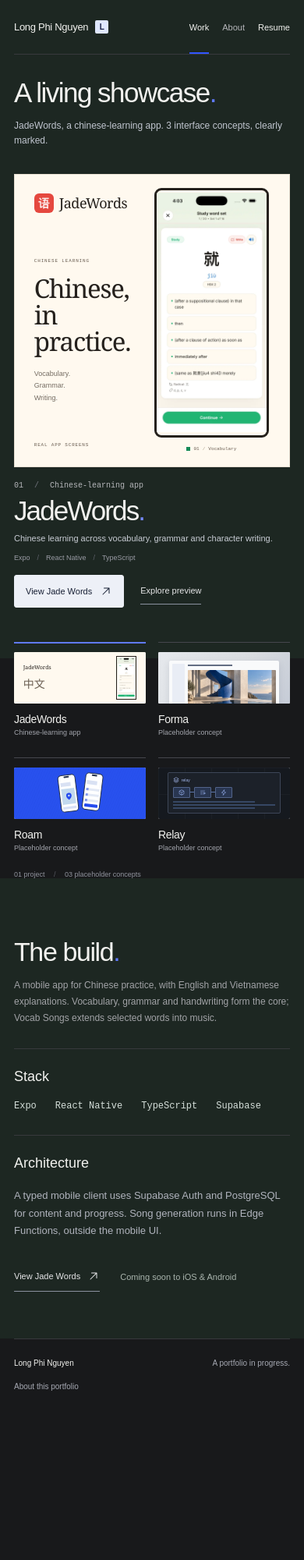
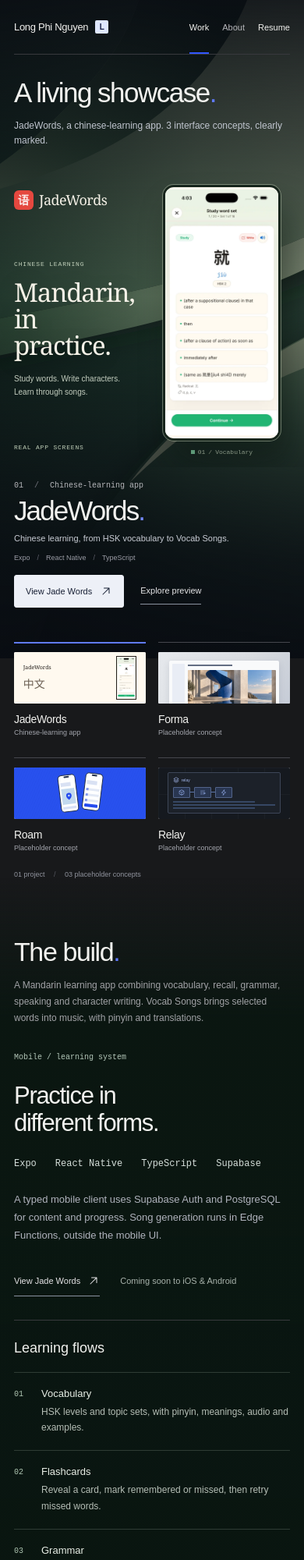
Before and after one commit to philspaces/portfolio, an Astro site: page / in a window 390 px wide. Shown: the top 2000 px of the page at 78% size. Before the commit the page ends 1808 px from the top, so only its background shows below. Built offline with nearby package versions, Linux system fonts and the light colour scheme; Astro itself is replaced by a stand-in of ours.

Commit message:
fix: restore immersive JadeWords showcase

```diff
--- a/src/App.tsx
+++ b/src/App.tsx
@@ -156,8 +156,8 @@ function RealProjectDetails({ project }: { project: RealProject }) {
   return <section className="details-section real-project-details" aria-labelledby="details-heading">
     <div className="details-heading"><h2 id="details-heading">The build<span>.</span></h2><p>{project.description}</p></div>
     <div className="real-details-grid">
-      <div><h3>Stack</h3><ul className="stack-list">{project.stack.map(item => <li key={item}>{item}</li>)}</ul></div>
-      <div><h3>Architecture</h3><p>{project.architectureNote}</p><div className="real-product-link"><WebsiteLink project={project} className="button-text" /><span>{project.availability}</span></div></div>
+      <aside className="real-build-note"><span className="build-kicker">Mobile / learning system</span><h3>Practice in<br />different forms.</h3><ul className="stack-list" aria-label="Technology stack">{project.stack.map(item => <li key={item}>{item}</li>)}</ul><p>{project.architectureNote}</p><div className="real-product-link"><WebsiteLink project={project} className="button-text" /><span>{project.availability}</span></div></aside>
+      <div className="real-feature-list"><h3>Learning flows</h3><dl>{project.features.map((feature, index) => <div key={feature.title}><span className="feature-number" aria-hidden="true">{String(index + 1).padStart(2, '0')}</span><dt>{feature.title}</dt><dd>{feature.detail}</dd></div>)}</dl></div>
     </div>
   </section>;
 }
--- a/src/JadeShowcase.tsx
+++ b/src/JadeShowcase.tsx
@@ -66,7 +66,7 @@ function JadeComposition({ interactive }: { interactive: boolean }) {
     <div className={`jade-board${previewOpen ? ' jade-board--film' : ''}`}>
       <div className="jade-editorial" aria-hidden={!interactive}>
         <BrandMark />
-        <div className="jade-editorial-copy"><span className="jade-eyebrow">CHINESE LEARNING</span><h3>Chinese,<br />in practice.</h3><p>Vocabulary.<br />Grammar.<br />Writing.</p></div>
+        <div className="jade-editorial-copy"><span className="jade-eyebrow">CHINESE LEARNING</span><h3>Mandarin,<br />in practice.</h3><p>Study words. Write characters.<br />Learn through songs.</p></div>
         <span className="jade-editorial-note">REAL APP SCREENS</span>
       </div>
 
--- a/src/backdrop.css
+++ b/src/backdrop.css
@@ -61,9 +61,13 @@
   background: linear-gradient(115deg, rgb(11 33 79 / .38), transparent 68%);
 }
 
-.backdrop-jade .backdrop-fallback { background: #1d2722; }
-.backdrop-jade .backdrop-tint { background: none; }
-.portfolio-backdrop[data-project='jade-words'] .backdrop-legibility { background: none; }
+.backdrop-jade .backdrop-art { object-position: 50% 50%; }
+.backdrop-jade .backdrop-fallback {
+  background:
+    radial-gradient(ellipse at 86% 20%, #53664e, transparent 53%),
+    linear-gradient(135deg, #12291f, #31553b 55%, #11241b);
+}
+.backdrop-jade .backdrop-tint { background: linear-gradient(90deg, rgb(6 18 13 / .28), transparent 65%); }
 
 .backdrop-network-art { overflow: hidden; background: #111722; perspective: 850px; }
 .backdrop-network-grid {
@@ -135,6 +139,7 @@
 @media (max-width: 700px) {
   .backdrop-architecture .backdrop-art { object-position: 39% 54%; }
   .backdrop-coast .backdrop-art { object-position: 71% 58%; }
+  .backdrop-jade .backdrop-art { object-position: 57% 50%; }
   .backdrop-network-grid { background-size: 56px 56px; inset: -10% -65%; }
   .backdrop-network-plane { width: 105vw; height: 32vh; }
   .plane-primary { left: 47%; top: 38%; }
--- a/src/jade-showcase.css
+++ b/src/jade-showcase.css
@@ -1,8 +1,8 @@
 .jade-showcase {
   --jade-paper: #fff9ef;
-  --jade-ink: #25211d;
-  --jade-muted: #756d63;
-  --jade-line: #e8dfd2;
+  --jade-ink: #f5f1e7;
+  --jade-muted: #c3cdbf;
+  --jade-line: rgb(195 211 186 / .25);
   width: 100%;
   height: 100%;
   padding: 18px 48px 0;
@@ -11,43 +11,43 @@
   align-items: center;
   color: var(--jade-ink);
 }
-.jade-board { position: relative; width: min(1120px, 100%); height: 100%; max-height: 560px; background: var(--jade-paper); border: 1px solid var(--jade-line); display: grid; grid-template-columns: 1fr .85fr .65fr; align-items: center; column-gap: 3%; padding: 22px 5%; overflow: hidden; }
+.jade-board { position: relative; width: min(1120px, 100%); height: 100%; max-height: 560px; display: grid; grid-template-columns: 1fr .85fr .65fr; align-items: center; column-gap: 3%; padding: 24px 0; }
 .jade-editorial { height: 100%; display: flex; flex-direction: column; justify-content: space-between; min-width: 0; padding-block: 7px; }
 .jade-brand { display: flex; align-items: center; gap: 11px; font-family: Georgia, 'Times New Roman', serif; font-size: clamp(19px, 2vw, 27px); letter-spacing: -.6px; }
 .jade-brand img { width: 38px; height: 38px; border-radius: 9px; object-fit: contain; }
-.jade-eyebrow, .jade-editorial-note { font-family: 'Geist Mono Variable', monospace; font-size: 8px; letter-spacing: 1.25px; color: #695d51; }
-.jade-editorial-copy h3 { margin-top: 17px; font-family: Georgia, 'Times New Roman', serif; font-size: clamp(30px, 4.4vw, 61px); font-weight: 400; line-height: 1.03; letter-spacing: -2.1px; }
-.jade-editorial-copy p { margin-top: 22px; font-size: 11px; line-height: 1.7; color: var(--jade-muted); }
+.jade-eyebrow, .jade-editorial-note { font-family: 'Geist Mono Variable', monospace; font-size: 9px; letter-spacing: 1.25px; color: #c1d0ba; }
+.jade-editorial-copy h3 { margin-top: 17px; font-family: Georgia, 'Times New Roman', serif; font-size: clamp(30px, 4.4vw, 61px); font-weight: 400; line-height: 1.03; letter-spacing: -2.1px; text-shadow: 0 3px 28px rgb(5 19 11 / .24); }
+.jade-editorial-copy p { margin-top: 22px; font-size: 12px; line-height: 1.7; color: var(--jade-muted); }
 .jade-primary-screen { height: 100%; min-height: 0; display: flex; align-items: center; justify-content: center; flex-direction: column; gap: 9px; position: relative; z-index: 2; }
-.jade-device { position: relative; height: calc(100% - 20px); max-width: 100%; aspect-ratio: 600 / 1304; border: 4px solid var(--jade-ink); border-radius: 11px; background: var(--jade-paper); }
+.jade-device { position: relative; height: calc(100% - 20px); max-width: 100%; aspect-ratio: 600 / 1304; border: 5px solid #17251c; border-radius: 22px; background: var(--jade-paper); box-shadow: 0 0 0 1px rgb(202 216 188 / .45), 12px 28px 40px rgb(4 16 9 / .4); }
 .jade-screen-layer { position: absolute; inset: 0; opacity: 0; transition: opacity .55s cubic-bezier(.22, 1, .36, 1); pointer-events: none; }
 .jade-screen-layer.is-current { opacity: 1; }
 .jade-device img, .jade-secondary-screen img, .jade-mini-screen img { width: 100%; height: 100%; object-fit: contain; display: block; }
-.jade-device img { border-radius: 7px; }
-.jade-screen-caption { display: flex; align-items: center; gap: 7px; flex: 0 0 11px; font-family: 'Geist Mono Variable', monospace; font-size: 8px; color: #695d51; }
-.jade-screen-caption > span:not(.jade-dot) { color: #b2a28e; }
-.jade-dot { width: 5px; height: 5px; background: #168a57; display: inline-block; }
+.jade-device img { border-radius: 17px; }
+.jade-screen-caption { display: flex; align-items: center; gap: 7px; flex: 0 0 11px; font-family: 'Geist Mono Variable', monospace; font-size: 9px; color: #c1d0ba; }
+.jade-screen-caption > span:not(.jade-dot) { color: #b8c2ab; }
+.jade-dot { width: 5px; height: 5px; background: #7ecca1; display: inline-block; }
 .jade-dot--blue { background: #2277d6; }
 .jade-dot--cinnabar { background: #e5483f; }
 .jade-secondary-screens { height: 100%; min-height: 0; position: relative; display: flex; align-items: center; justify-content: center; }
-.jade-secondary-screen { height: 65%; aspect-ratio: 600 / 1304; flex-shrink: 0; background: #fff; border: 1px solid #d9d0c3; position: absolute; }
-.jade-secondary-screen--grammar { left: -13%; top: 7%; transform: rotate(-6deg); }
-.jade-secondary-screen--writing { right: -6%; bottom: 6%; transform: rotate(5deg); }
+.jade-secondary-screen { height: 72%; aspect-ratio: 600 / 1304; flex-shrink: 0; background: #fff9ef; border: 4px solid #1a2a1e; border-radius: 18px; position: absolute; overflow: hidden; box-shadow: 0 0 0 1px rgb(202 216 188 / .3), 10px 25px 40px rgb(4 16 9 / .35); }
+.jade-secondary-screen--grammar { left: -17%; top: 4%; transform: rotate(-8deg); }
+.jade-secondary-screen--writing { right: -6%; bottom: 4%; height: 68%; transform: rotate(7deg); }
 .jade-screen-fallback { height: 100%; width: 100%; display: flex; align-items: center; justify-content: center; flex-direction: column; gap: 10px; color: #756d63; background: #f4efe4; text-align: center; padding: 12px; font-size: 12px; }
 .jade-screen-fallback small { font-size: 9px; line-height: 1.5; }
 .jade-showcase--interactive { padding-top: 90px; padding-bottom: 157px; }
-.jade-showcase--interactive .jade-board { padding-top: 25px; padding-bottom: 83px; max-height: 690px; }
-.jade-viewer-controls { position: absolute; left: 5%; right: 5%; bottom: 20px; padding-top: 15px; border-top: 1px solid var(--jade-line); display: flex; justify-content: space-between; align-items: center; gap: 16px; }
+.jade-showcase--interactive .jade-board { padding-top: 15px; padding-bottom: 80px; max-height: 690px; }
+.jade-viewer-controls { position: absolute; left: 0; right: 0; bottom: 4px; padding-top: 15px; border-top: 1px solid var(--jade-line); display: flex; justify-content: space-between; align-items: center; gap: 16px; }
 .jade-screen-buttons { display: flex; gap: 4px; }
-.jade-screen-buttons button, .jade-preview-button { min-height: 36px; border: 1px solid transparent; background: transparent; color: #62564b; border-radius: 3px; padding: 9px 12px; font-size: 10px; display: inline-flex; align-items: center; justify-content: center; gap: 7px; }
-.jade-screen-buttons button[aria-pressed='true'] { border-color: #d4c8b8; color: var(--jade-ink); background: #f4efe4; }
-.jade-screen-buttons button:hover, .jade-preview-button:hover { background: #f4efe4; color: var(--jade-ink); }
-.jade-showcase button:focus-visible, .jade-showcase video:focus-visible { outline: 2px solid #168a57; outline-offset: 3px; }
+.jade-screen-buttons button, .jade-preview-button { min-height: 44px; border: 1px solid transparent; background: transparent; color: #d3deca; border-radius: 3px; padding: 10px 14px; font-size: 11px; display: inline-flex; align-items: center; justify-content: center; gap: 7px; }
+.jade-screen-buttons button[aria-pressed='true'] { border-color: #98ad8b; color: var(--jade-ink); background: rgb(9 25 16 / .48); }
+.jade-screen-buttons button:hover, .jade-preview-button:hover { background: rgb(9 25 16 / .65); color: var(--jade-ink); }
+.jade-showcase button:focus-visible, .jade-showcase video:focus-visible { outline: 2px solid #c0d9a9; outline-offset: 3px; }
 .jade-board--film { grid-template-columns: .8fr 2fr; }
 .jade-film { min-height: 0; height: 100%; display: flex; justify-content: center; flex-direction: column; gap: 10px; }
-.jade-film video { width: 100%; max-height: calc(100% - 22px); background: #f4efe4; object-fit: contain; }
-.jade-film-note { font-family: 'Geist Mono Variable', monospace; color: #756d63; font-size: 8px; text-align: center; }
-.jade-film-fallback { min-height: 190px; height: 100%; display: flex; align-items: center; justify-content: center; flex-direction: column; gap: 13px; text-align: center; color: #756d63; font-size: 13px; }
+.jade-film video { width: 100%; max-height: calc(100% - 22px); background: #15271b; object-fit: contain; }
+.jade-film-note { font-family: 'Geist Mono Variable', monospace; color: #c1d0ba; font-size: 9px; text-align: center; }
+.jade-film-fallback { min-height: 190px; height: 100%; display: flex; align-items: center; justify-content: center; flex-direction: column; gap: 13px; text-align: center; color: #c1d0ba; font-size: 13px; }
 .jade-film-fallback span { max-width: 30ch; font-size: 11px; line-height: 1.6; }
 .jade-mini { height: 100%; width: 100%; background: #fff9ef; display: flex; align-items: center; justify-content: space-between; padding: 5px 12% 5px 10%; overflow: hidden; }
 .jade-mini-wordmark { font-family: Georgia, 'Times New Roman', serif; font-size: 8px; color: #25211d; display: flex; flex-direction: column; gap: 6px; }
@@ -64,29 +64,29 @@
 }
 @media (max-width: 767px) {
   .jade-showcase { padding: 7px 18px 0; }
-  .jade-board { padding: 17px 7%; grid-template-columns: .9fr 1fr; column-gap: 6%; max-height: 510px; }
+  .jade-board { padding: 14px 0; grid-template-columns: .9fr 1fr; column-gap: 6%; max-height: 510px; }
   .jade-brand { font-size: 18px; gap: 7px; letter-spacing: -.5px; }
   .jade-brand img { width: 25px; height: 25px; border-radius: 6px; }
-  .jade-eyebrow { font-size: 6px; letter-spacing: .85px; }
+  .jade-eyebrow { font-size: 8px; letter-spacing: .85px; }
   .jade-editorial-copy h3 { font-size: 33px; letter-spacing: -1.2px; margin-top: 13px; }
-  .jade-editorial-copy p { font-size: 9px; margin-top: 17px; }
-  .jade-editorial-note { font-size: 6px; letter-spacing: .8px; }
+  .jade-editorial-copy p { font-size: 10px; margin-top: 17px; }
+  .jade-editorial-note { font-size: 8px; letter-spacing: .8px; }
   .jade-secondary-screens { display: none; }
-  .jade-device { border-width: 3px; border-radius: 9px; }
-  .jade-device img { border-radius: 6px; }
-  .jade-screen-caption { font-size: 6px; gap: 4px; }
+  .jade-device { border-width: 3px; border-radius: 14px; }
+  .jade-device img { border-radius: 11px; }
+  .jade-screen-caption { font-size: 8px; gap: 4px; }
   .jade-showcase--interactive { padding-top: 76px; padding-bottom: 185px; }
-  .jade-showcase--interactive .jade-board { padding-top: 17px; padding-bottom: 100px; column-gap: 0; grid-template-columns: 1fr; }
-  .jade-showcase--interactive .jade-editorial { height: auto; position: absolute; left: 14px; top: 17px; z-index: 1; }
+  .jade-showcase--interactive .jade-board { padding-top: 32px; padding-bottom: 105px; column-gap: 0; grid-template-columns: 1fr; max-height: none; }
+  .jade-showcase--interactive .jade-editorial { height: auto; position: absolute; left: 0; top: 0; z-index: 1; }
   .jade-showcase--interactive .jade-editorial-copy, .jade-showcase--interactive .jade-editorial-note { display: none; }
   .jade-showcase--interactive .jade-brand { font-size: 14px; }
   .jade-showcase--interactive .jade-brand img { width: 22px; height: 22px; }
-  .jade-showcase--interactive .jade-primary-screen { margin-top: 25px; height: calc(100% - 25px); }
-  .jade-viewer-controls { left: 14px; right: 14px; bottom: 12px; padding-top: 9px; flex-direction: column; gap: 3px; }
+  .jade-showcase--interactive .jade-primary-screen { height: 100%; }
+  .jade-viewer-controls { left: 0; right: 0; bottom: 0; padding-top: 9px; flex-direction: column; gap: 3px; }
   .jade-screen-buttons { width: 100%; justify-content: center; }
-  .jade-screen-buttons button, .jade-preview-button { min-height: 32px; padding: 8px 10px; font-size: 9px; }
+  .jade-screen-buttons button, .jade-preview-button { min-height: 40px; padding: 8px 12px; font-size: 10px; }
   .jade-board--film .jade-film { margin-top: 25px; height: calc(100% - 25px); }
-  .jade-film-note { font-size: 6px; line-height: 1.5; }
+  .jade-film-note { font-size: 8px; line-height: 1.5; }
   .jade-mini { padding-inline: 7%; }
   .jade-mini-wordmark { font-size: 7px; }
 }
--- a/src/projects.ts
+++ b/src/projects.ts
@@ -25,6 +25,7 @@ export interface RealProject extends ProjectBase {
   website: { url: string; label: string };
   stack: string[];
   architectureNote: string;
+  features: { title: string; detail: string }[];
   availability: string;
 }
 
@@ -50,14 +51,22 @@ export const projects: Project[] = [
     status: 'real',
     title: 'JadeWords',
     category: 'Chinese-learning app',
-    oneLiner: 'Chinese learning across vocabulary, grammar and character writing.',
+    oneLiner: 'Chinese learning, from HSK vocabulary to Vocab Songs.',
     tags: ['Expo', 'React Native', 'TypeScript'],
     kind: 'jade',
-    backdrop: { theme: 'jade' },
-    description: 'A mobile app for Chinese practice, with English and Vietnamese explanations. Vocabulary, grammar and handwriting form the core; Vocab Songs extends selected words into music.',
+    backdrop: { theme: 'jade', asset: 'jade-words/ink-landscape.svg' },
+    description: 'A Mandarin learning app combining vocabulary, recall, grammar, speaking and character writing. Vocab Songs brings selected words into music, with pinyin and translations.',
     website: { url: 'https://jadewords.com/', label: 'View Jade Words' },
     stack: ['Expo', 'React Native', 'TypeScript', 'Supabase'],
     architectureNote: 'A typed mobile client uses Supabase Auth and PostgreSQL for content and progress. Song generation runs in Edge Functions, outside the mobile UI.',
+    features: [
+      { title: 'Vocabulary', detail: 'HSK levels and topic sets, with pinyin, meanings, audio and examples.' },
+      { title: 'Flashcards', detail: 'Reveal a card, mark remembered or missed, then retry missed words.' },
+      { title: 'Grammar', detail: 'Explanations and exercises, example audio, and in-place word lookup with audio.' },
+      { title: 'Character writing', detail: 'Watch stroke order, trace with guidance, then write from memory.' },
+      { title: 'Speaking', detail: 'Hear a Mandarin phrase, speak it, and inspect the recognized text.' },
+      { title: 'Vocab Songs', detail: 'Choose words and a sound preset for style and mood. Follow pinyin, translations and line replay.' },
+    ],
     availability: 'Coming soon to iOS & Android',
   },
   {
--- a/src/styles.css
+++ b/src/styles.css
@@ -99,14 +99,23 @@ main:focus, h1:focus { outline: none; }
 .details-heading h2 { font-size: clamp(33px, 4vw, 52px); letter-spacing: -1.9px; font-weight: 450; }
 .details-heading p { color: var(--muted); font-size: 13px; margin-top: 13px; }
 .real-project-details .details-heading p { max-width: 72ch; line-height: 1.75; }
-.portfolio[data-project='jade-words'] .real-project-details { background: #1d2722; }
-.real-details-grid { display: grid; grid-template-columns: 1fr 1.5fr; gap: 70px; }
+.portfolio[data-project='jade-words'] .real-project-details { background: linear-gradient(180deg, transparent, rgb(9 22 16 / .91) 180px, rgb(9 22 16 / .95)); }
+.real-details-grid { display: grid; grid-template-columns: 1fr 1.5fr; gap: 70px; align-items: start; }
 .real-details-grid > div { border-top: 1px solid var(--line); padding-top: 25px; }
 .real-details-grid h3 { font-size: 18px; font-weight: 450; margin-bottom: 20px; }
 .real-details-grid p { max-width: 60ch; color: #b0b3bd; font-size: 13px; line-height: 1.75; }
 .stack-list { list-style: none; margin: 0; padding: 0; display: flex; flex-wrap: wrap; gap: 12px 24px; font-family: 'Geist Mono Variable', monospace; font-size: 12px; color: #d5dfda; }
 .real-product-link { display: flex; align-items: center; flex-wrap: wrap; gap: 26px; margin-top: 27px; }
 .real-product-link > span { color: #a9b4ad; font-size: 11px; }
+.real-build-note { position: sticky; top: 36px; }
+.build-kicker { font-family: 'Geist Mono Variable', monospace; font-size: 10px; color: #b3c6b8; }
+.real-build-note h3 { font-size: clamp(28px, 3vw, 40px); letter-spacing: -1.3px; line-height: 1.12; margin-top: 26px; }
+.real-build-note .stack-list { margin-block: 28px; }
+.real-feature-list dl { margin: 0; }
+.real-feature-list dl > div { display: grid; grid-template-columns: 24px 140px 1fr; gap: 15px; border-top: 1px solid rgb(176 195 176 / .22); padding: 22px 0; }
+.feature-number { font-family: 'Geist Mono Variable', monospace; font-size: 10px; color: #adc4b1; padding-top: 3px; }
+.real-feature-list dt { font-size: 13px; font-weight: 500; color: #e8eee6; }
+.real-feature-list dd { margin: 0; font-size: 12px; line-height: 1.7; color: #b5beb6; }
 .details-grid { display: grid; grid-template-columns: 1fr 1fr; gap: clamp(50px, 9vw, 145px); align-items: start; }
 .architecture-visual { position: sticky; top: 36px; background: #202124; border: 1px solid var(--line); border-radius: var(--radius); padding: 26px; }
 .architecture-caption { color: #c1c2c6; display: flex; align-items: center; justify-content: space-between; font-size: 11px; }
@@ -211,6 +220,10 @@ main:focus, h1:focus { outline: none; }
   .details-heading p { font-size: 12px; }
   .details-grid { grid-template-columns: 1fr; gap: 38px; }
   .real-details-grid { grid-template-columns: 1fr; gap: 30px; }
+  .real-build-note { position: static; }
+  .real-build-note h3 { font-size: 31px; }
+  .real-feature-list dl > div { grid-template-columns: 23px 1fr; gap: 6px 12px; padding-block: 19px; }
+  .real-feature-list dd { grid-column: 2; }
   .architecture-visual { position: static; padding: 23px; }
   .architecture-path { margin: 35px 0; }
   .architecture-node { padding: 17px; font-size: 13px; margin-bottom: 20px; }
```
Also changed, not shown: AGENTS.md (added, +9 -0 lines), docs/DESIGN.md (added, +53 -0 lines), e2e/portfolio.spec.ts (+2 -1 lines), README.md, public/jade-words/ink-landscape.svg (added).
